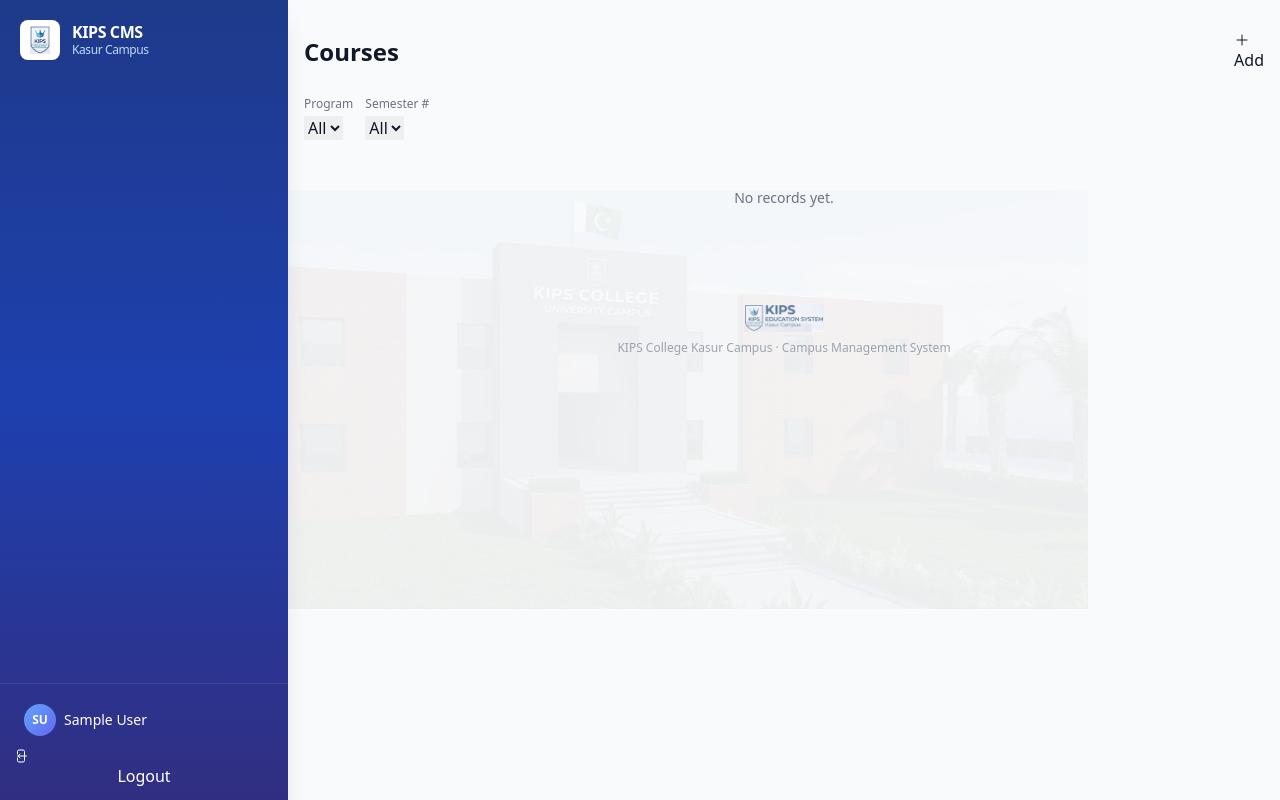
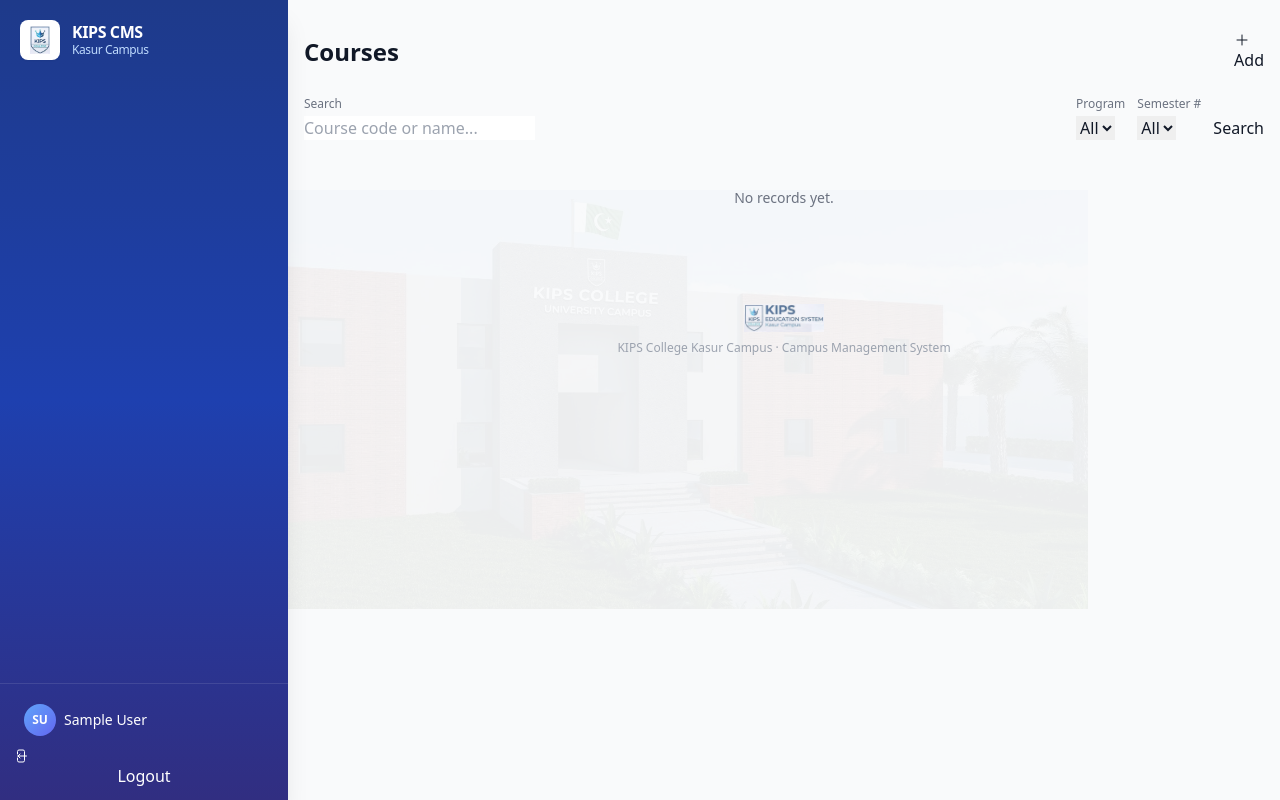
Before and after one commit to rashidgdev/Kips_CMS, a Django app: page /academics/courses/ in a window 1280 px wide. Run offline with Django 5.2, Linux system fonts and the light colour scheme; the visitor is signed in with stand-in values (Sample User, id 1); data that the repository does not hold is empty; some libraries are stand-ins or nearby versions.

Commit message:
Add course catalog search and default attendance session date/time to now
CrudListView/generic_list.html gains a reusable search_fields option
(OR'd icontains across fields via ?q=), applied to the Course list so
staff can search by code or name instead of only filtering by
program/semester. LectureSessionForm now defaults date/start_time/end_time
to the current date and time (only when unbound, so it never overrides a
real submission) so a teacher marking attendance for the class happening
right now doesn't have to type them in by hand.

Co-Authored-By: Claude Sonnet 5 <noreply@anthropic.com>

```diff
--- a/apps/academics/views.py
+++ b/apps/academics/views.py
@@ -113,6 +113,8 @@ class CourseListView(CrudListView):
         ('program', 'Program', Program.objects.all()),
         ('semester_number', 'Semester #', None),
     ]
+    search_fields = ['code', 'title']
+    search_placeholder = 'Course code or name...'
 
     def get_queryset(self):
         return super().get_queryset().select_related('program')
--- a/apps/common/crud.py
+++ b/apps/common/crud.py
@@ -6,6 +6,7 @@ list/create/update/delete views and templates. Business-logic-heavy screens
 function views elsewhere - this is only for straightforward model CRUD.
 """
 from django.contrib import messages
+from django.db.models import Q
 from django.views.generic import CreateView, DeleteView, ListView, UpdateView
 
 from .permissions import RoleRequiredMixin
@@ -23,6 +24,9 @@ class CrudListView(RoleRequiredMixin, ListView):
     bulk_delete_url_name = None  # POST target for multi-select "Delete Selected"
     row_actions = ()  # [{'url_name': ..., 'label': ...}, ...] - extra per-row links beyond Edit/Delete
     filter_fields = ()  # [(field_name, label, choices_queryset_or_None), ...] - GET-param select filters
+    search_fields = ()  # [field_lookup, ...] - OR'd icontains search via ?<search_param>=
+    search_param = 'q'
+    search_placeholder = 'Search...'
 
     def get_queryset(self):
         queryset = super().get_queryset()
@@ -30,6 +34,13 @@ class CrudListView(RoleRequiredMixin, ListView):
             value = self.request.GET.get(field_name)
             if value:
                 queryset = queryset.filter(**{field_name: value})
+        if self.search_fields:
+            query = self.request.GET.get(self.search_param, '').strip()
+            if query:
+                condition = Q()
+                for field in self.search_fields:
+                    condition |= Q(**{f'{field}__icontains': query})
+                queryset = queryset.filter(condition)
         return queryset
 
     def get_filter_options(self):
@@ -67,6 +78,9 @@ class CrudListView(RoleRequiredMixin, ListView):
             bulk_delete_url_name=self.bulk_delete_url_name,
             row_actions=self.row_actions,
             filter_options=self.get_filter_options() if self.filter_fields else None,
+            search_param=self.search_param if self.search_fields else None,
+            search_query=self.request.GET.get(self.search_param, '') if self.search_fields else '',
+            search_placeholder=self.search_placeholder,
         )
         return context
 
--- a/templates/common/generic_list.html
+++ b/templates/common/generic_list.html
@@ -20,8 +20,14 @@
     </div>
 </div>
 
-{% if filter_options %}
+{% if filter_options or search_param %}
 <form method="get" class="card mb-4 flex flex-wrap items-end gap-3 page-enter">
+    {% if search_param %}
+    <div class="min-w-[14rem] flex-1">
+        <label class="mb-1 block text-xs font-medium text-gray-500">Search</label>
+        <input type="text" name="{{ search_param }}" value="{{ search_query }}" placeholder="{{ search_placeholder }}" class="input-field">
+    </div>
+    {% endif %}
     {% for filter in filter_options %}
     <div>
         <label class="mb-1 block text-xs font-medium text-gray-500">{{ filter.label }}</label>
@@ -33,6 +39,7 @@
         </select>
     </div>
     {% endfor %}
+    {% if search_param %}<button type="submit" class="btn-secondary">Search</button>{% endif %}
     {% if request.GET %}<a href="{{ request.path }}" class="link mb-2 text-sm">Clear filters</a>{% endif %}
 </form>
 {% endif %}
```
Also changed, not shown: apps/attendance/forms.py (+10 -0 lines).
